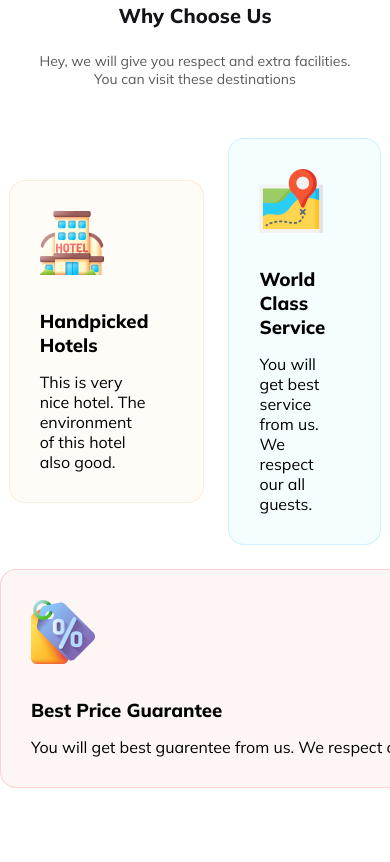
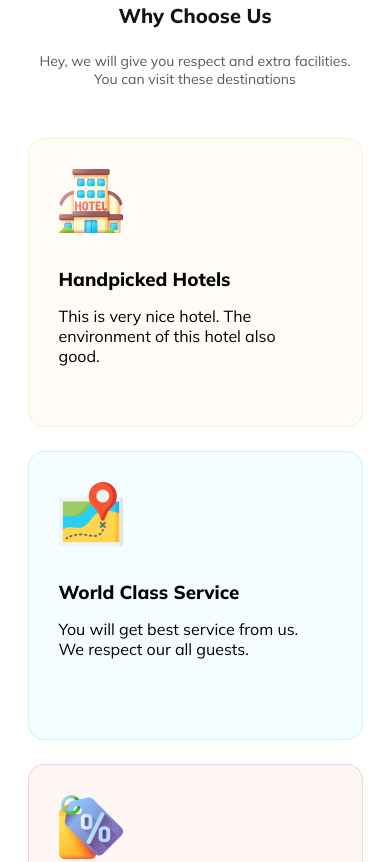
Before and after one commit to AbdulAzizChyMustakim/assignment-02-b9, a plain HTML site: page index.html in a window 390 px wide. Shown: the part 3248-4110 px from the top of the page. Drawn offline with Linux system fonts and the light colour scheme.

Commit message:
why choose part responsive done

```diff
--- a/style.css
+++ b/style.css
@@ -585,4 +585,16 @@ nav{
     width: 335px;
     height: 176px;
 }
+                /* why choose part */
+.all-boxes{
+    flex-direction: column;
+
+}
+.box-container{
+    flex-direction: column;
+}
+.box1, .box2, .box3{
+    width: 335px;
+    height: 289px;
+}
      }
```
